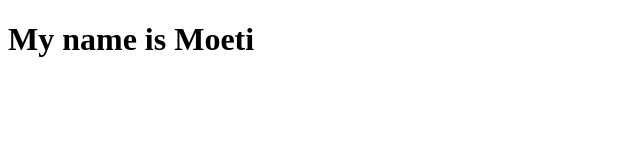
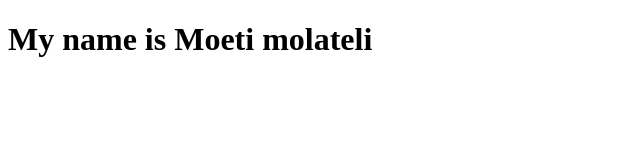
Before and after one commit to moetimolateli77/moetimolateli77.github.io, a plain HTML site: page index.html in a window 1280 px wide. Shown: the whole page, without its empty margins (0-640 px from the left). Drawn offline with Linux system fonts and the light colour scheme.

Commit message:
second commit

```diff
--- a/index.html
+++ b/index.html
@@ -6,7 +6,7 @@
 </head>
 
 <body>
-    <h1>My name is Moeti</h1>
+    <h1>My name is Moeti molateli</h1>
 </body>
 
 </html>
```
